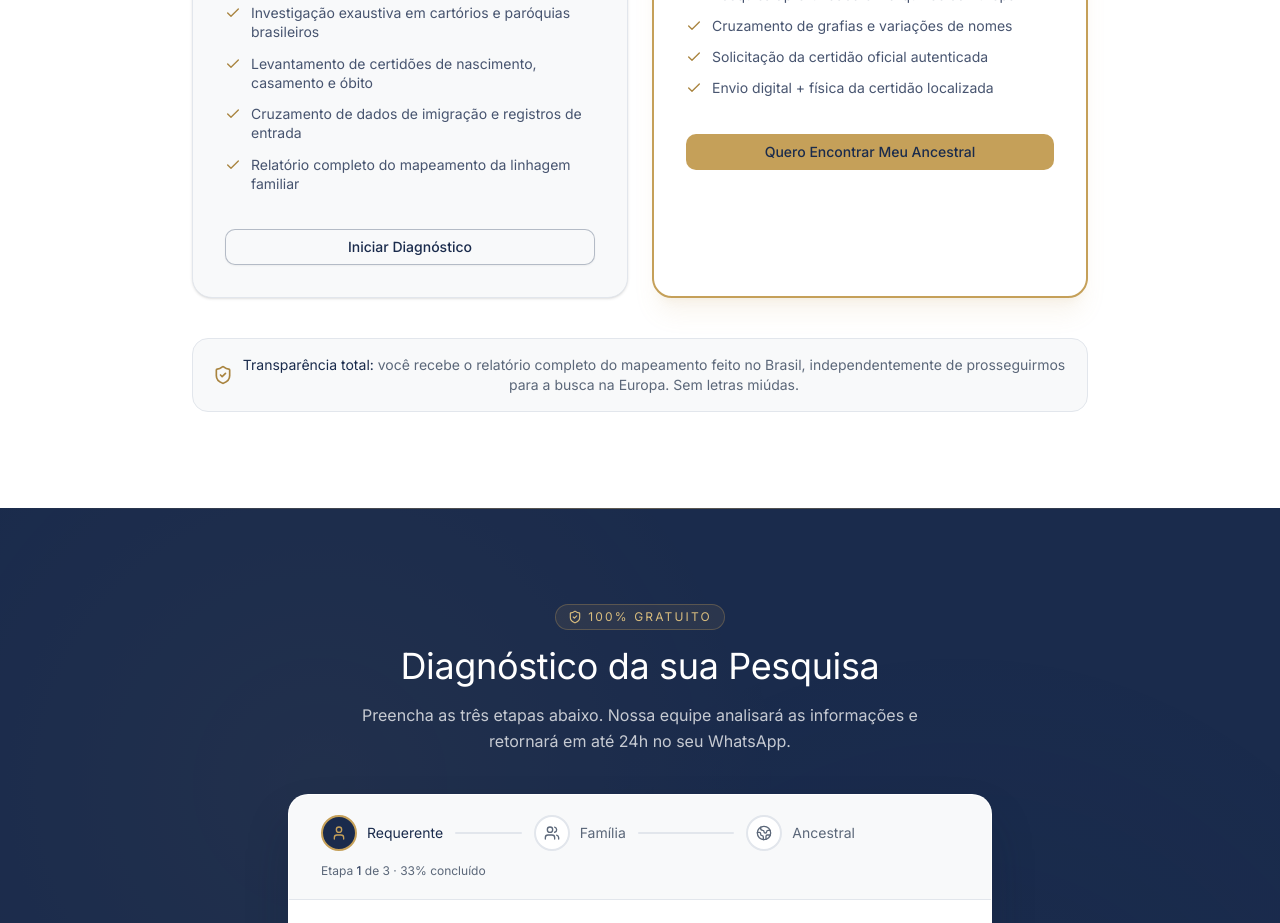
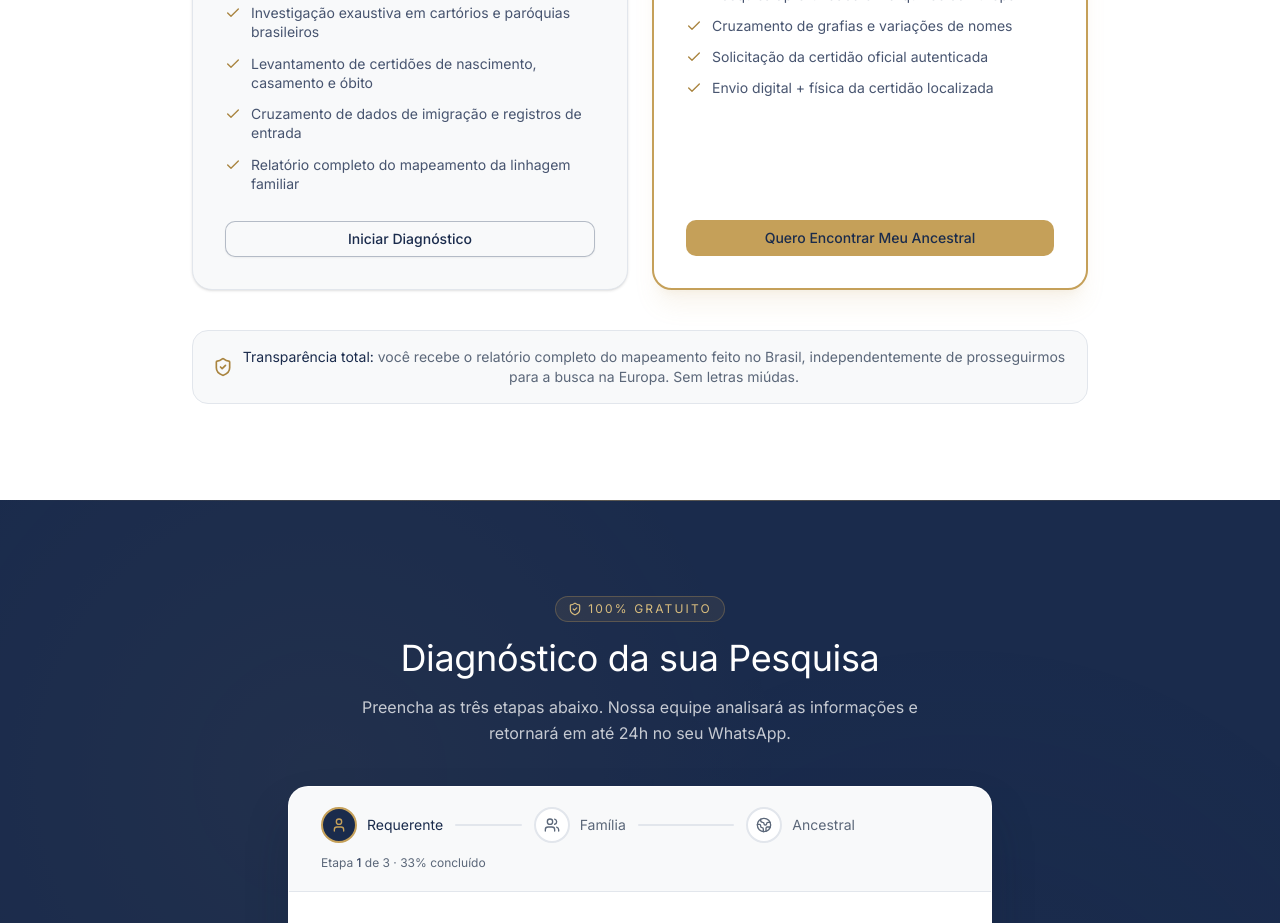
Before and after one commit to gabstaloch/arquivoancestral, a Next.js app: page / in a window 1280 px wide. Shown: the part 2260-3183 px from the top of the page. Built offline with nearby package versions, Linux system fonts and the light colour scheme.

Commit message:
Align buttons in pricing cards - both at same height

```diff
--- a/src/components/landing/pricing.tsx
+++ b/src/components/landing/pricing.tsx
@@ -87,7 +87,7 @@ export function Pricing() {
               ))}
             </ul>
 
-            <div className="mt-7 pt-2">
+            <div className="mt-auto pt-7">
               <Button
                 asChild
                 variant="outline"
@@ -145,7 +145,7 @@ export function Pricing() {
               ))}
             </ul>
 
-            <div className="mt-7 pt-2">
+            <div className="mt-auto pt-7">
               <Button
                 asChild
                 className="w-full bg-gold text-navy hover:bg-gold-dark"
```
